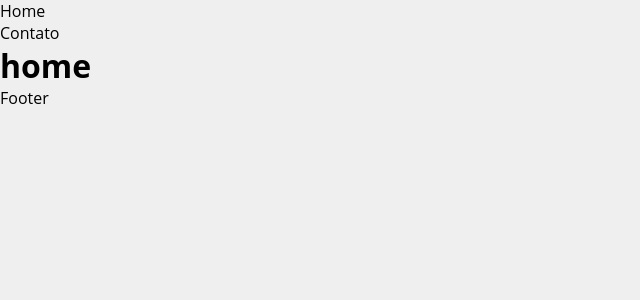
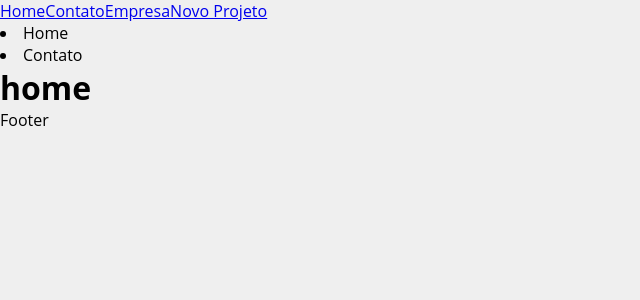
Before and after one commit to ArthurCunha-Dev/costs, a React (Create React App) app: page / in a window 1280 px wide. Shown: the top 300 px of the page, without its empty margins (0-640 px from the left). Built offline with nearby package versions, Linux system fonts and the light colour scheme.

Commit message:
Add link nas opções de pages navegação

```diff
--- a/src/App.js
+++ b/src/App.js
@@ -1,3 +1,4 @@
+import { Link } from 'react-router-dom';
 import { BrowserRouter as Router, Routes, Route } from 'react-router-dom';
 import Home from './components/pages/Home';
 import Company from './components/pages/Company';
@@ -7,10 +8,14 @@
 function App() {
   return (
     <Router>
-      <ul>
+      <div>
+      <Link to="/">Home</Link>
+      <Link to="/contact">Contato</Link>
+      <Link to="/company">Empresa</Link>
+      <Link to="/newproject">Novo Projeto</Link>
         <li>Home</li>
         <li>Contato</li>
-      </ul>
+      </div>
       <Routes>
         <Route path="/" element={<Home />} />
         <Route path="/company" element={<Company />} />
```
